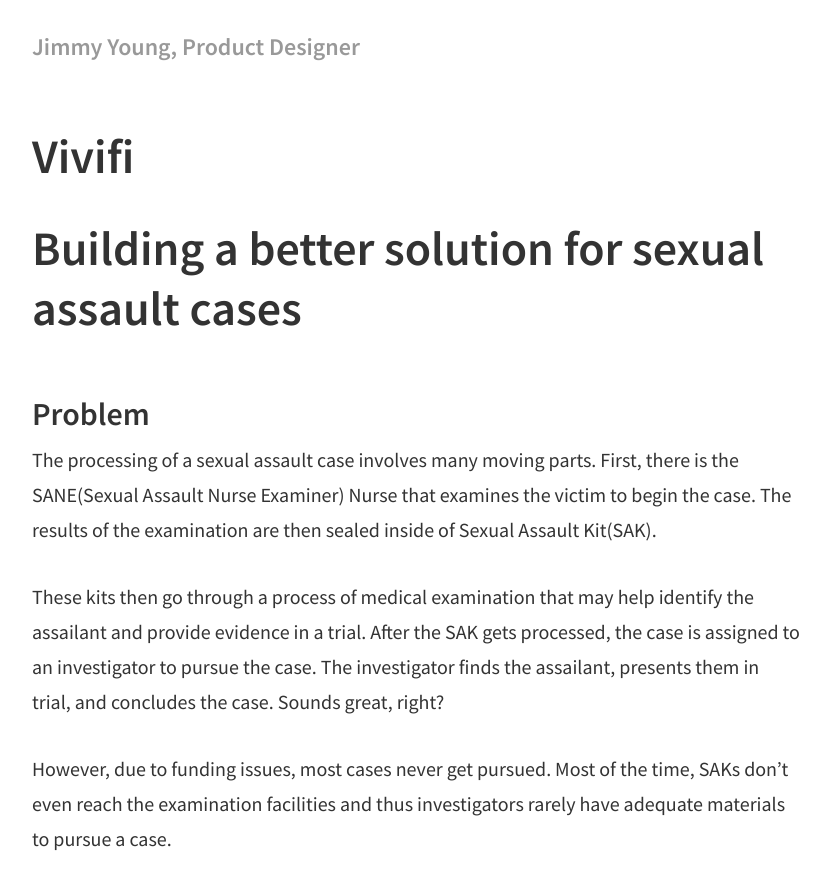
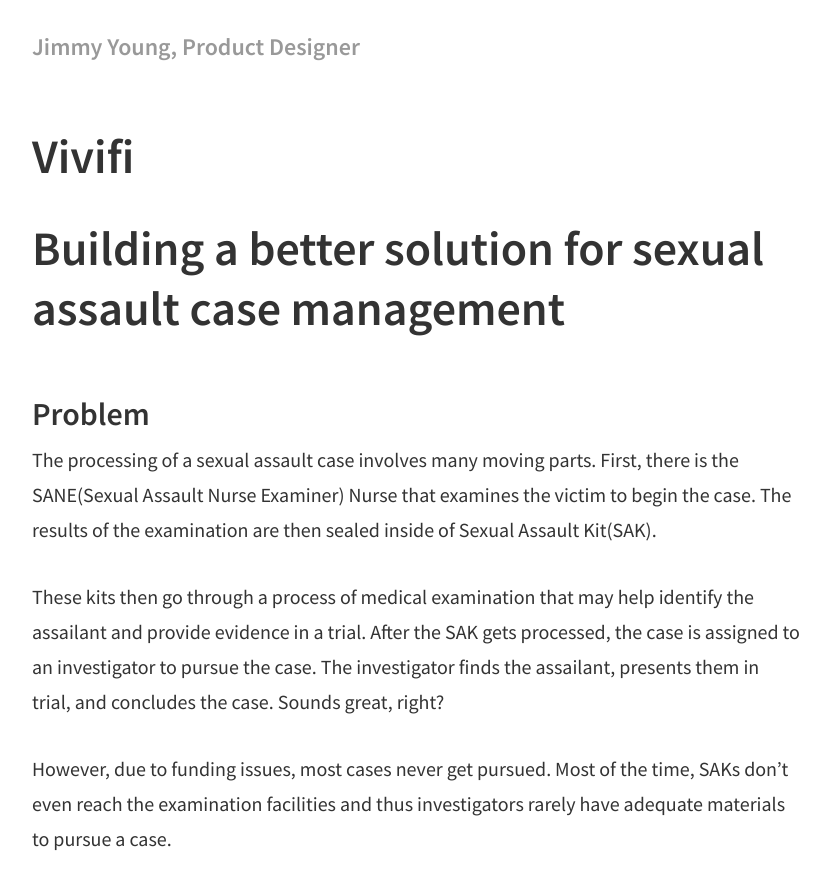
Before and after one commit to npmcdn-to-unpkg-bot/jyng.github.io, a Jekyll site: the page built from _posts/2016-02-07-vivifi.md, in a window 1280 px wide and 900 px high. Shown: the top 890 px of the window, without its empty margins (224-1054 px from the left). Built offline with Jekyll 4.4.1, drawn with Linux system fonts in a browser that asks for light colours.

Commit message:
doing layout

```diff
--- a/_posts/2016-02-07-vivifi.md
+++ b/_posts/2016-02-07-vivifi.md
@@ -2,7 +2,7 @@
 layout: post
 title: Vivifi
 ---
-# Building a better solution for sexual assault cases
+# Building a better solution for sexual assault case management
 
 ## Problem
 
--- a/css/mine.css
+++ b/css/mine.css
@@ -6,3 +6,7 @@
   text-decoration: none;
   color:inherit;
 }
+
+h1, .h1 {
+  font-size:48px;
+}
```
Also changed, not shown: index.html (+9 -9 lines), 3 other files.
